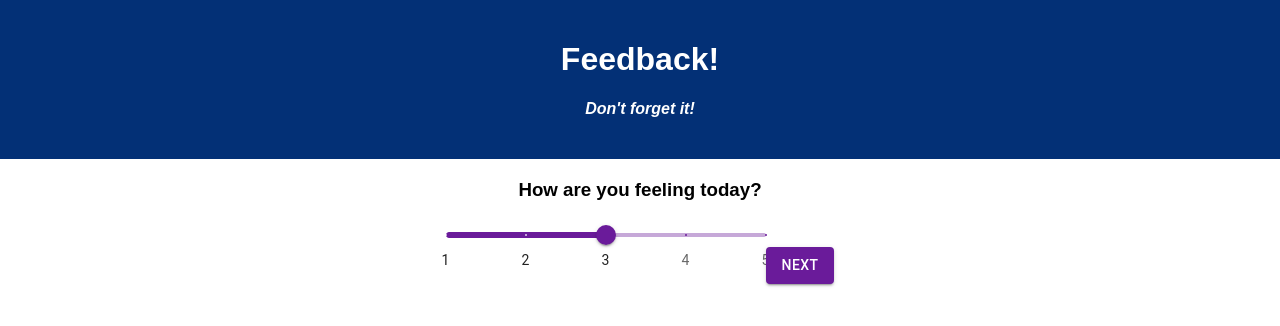
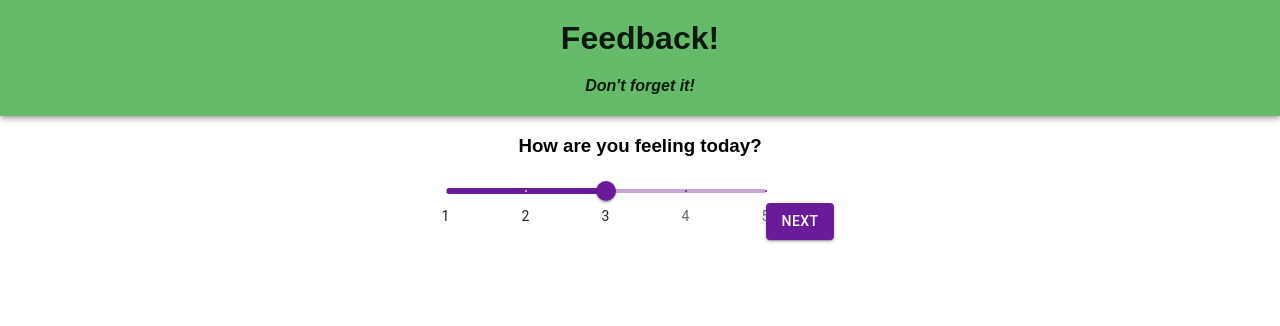
Before and after one commit to bencapp/weekend-redux-feedback-loop, a React (Create React App) app: page / in a window 1280 px wide. Shown: the top 326 px of the page. Built offline with nearby package versions, Linux system fonts and the light colour scheme.

Commit message:
added appBar

```diff
--- a/src/components/App/App.css
+++ b/src/components/App/App.css
@@ -2,22 +2,12 @@
   text-align: center;
 }
 
-.App-header {
-  background-color: #033076;
-  min-height: 70px;
-  padding: 20px;
-  color: white;
-  margin-bottom: 20px;
+.App-title {
+  font-size: 2em;
+  margin: 20px;
 }
 
-.App-title {
-  font-size: 2em;
+.App-subtitle {
+  font-style: italic;
+  margin-top: 0px;
 }
-
-.App-intro {
-  font-size: large;
-}
-
-h4 {
-  font-style: italic;
-}
--- a/src/components/App/App.jsx
+++ b/src/components/App/App.jsx
@@ -1,5 +1,4 @@
 import React from "react";
-import axios from "axios";
 import "./App.css";
 
 // Import react router
@@ -10,14 +9,17 @@ import Form from "../Form/Form";
 import Review from "../Review/Review";
 import Success from "../Success/Success";
 
+// Import MUI components
+import { AppBar } from "@mui/material";
+
 function App() {
   return (
     <div className="App">
       <Router>
-        <header className="App-header">
+        <AppBar color="secondary" position="sticky">
           <h1 className="App-title">Feedback!</h1>
-          <h4>Don't forget it!</h4>
-        </header>
+          <h4 className="App-subtitle">Don't forget it!</h4>
+        </AppBar>
         <Route path="/" exact>
           <Form formType={"feeling"} />
         </Route>
```
